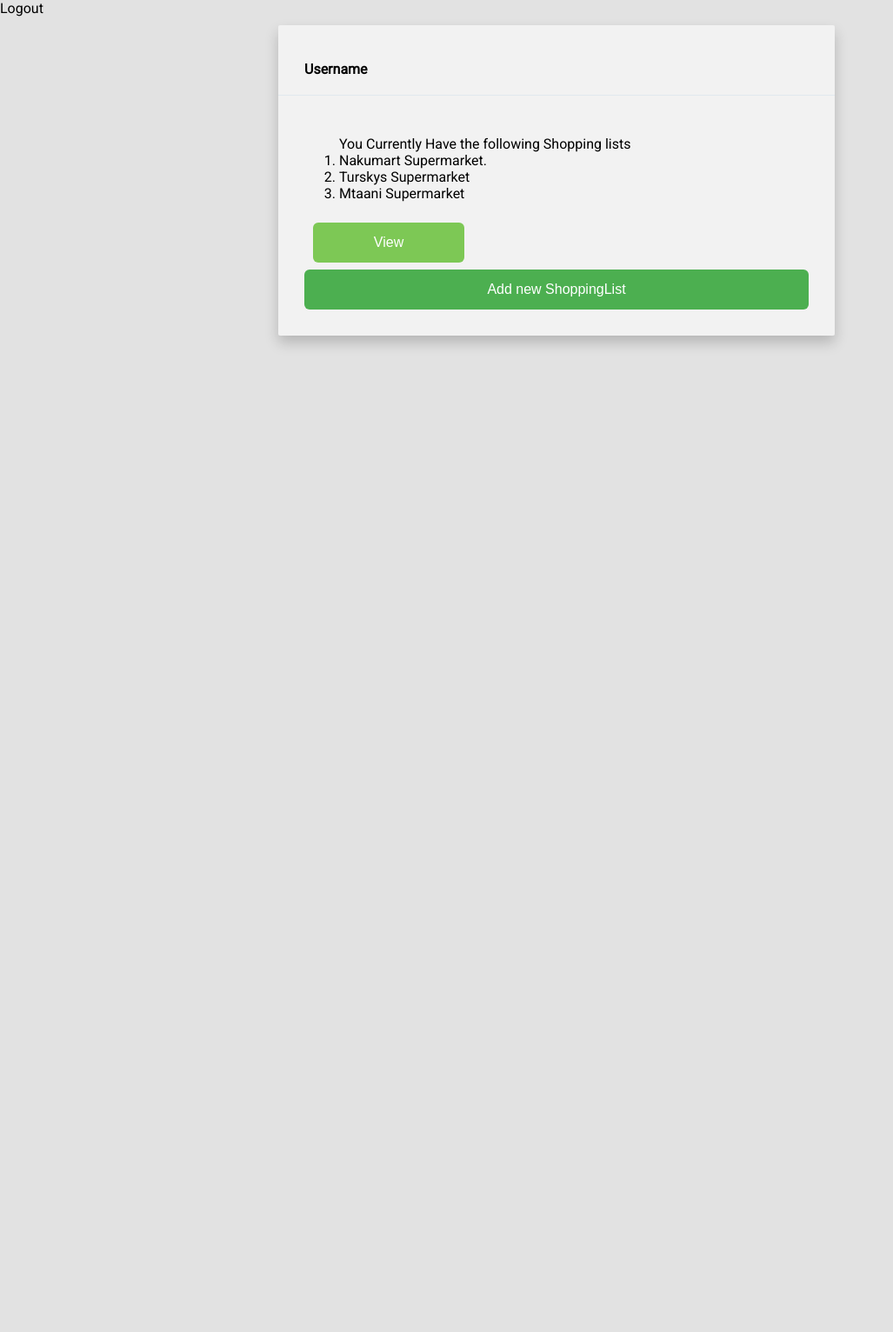
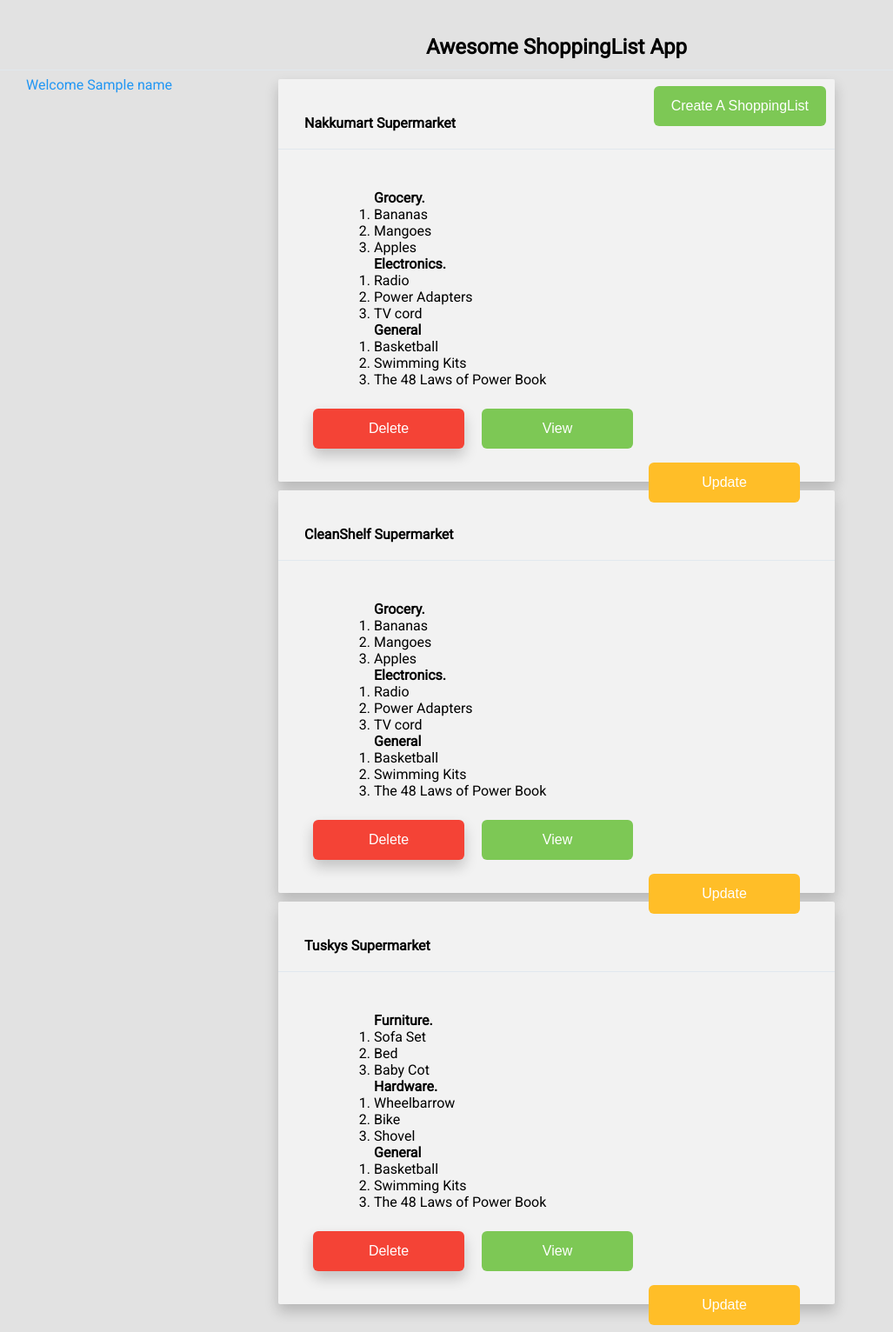
Before and after one commit to esirK/ShoppingList, a Flask app: template app/templates/userdashboard.html in a window 1280 px wide. Shown: the whole page at 87% size, without its empty margins (0-1027 px from the left). Before the commit the page ends 399 px from the top, so only its background shows below. Run offline with Flask 2, Linux system fonts and the light colour scheme; the template is opened without the code that fills it: most values are stand-ins (such as "Sample title", 1, 10 or a date in 2020); some libraries are stand-ins or nearby versions.

Commit message:
[UPDATE] Update UserDashboard

```diff
--- a/app/static/main.css
+++ b/app/static/main.css
@@ -81,7 +81,9 @@ h2 {
 /* Float cancel and signup buttons and add an equal width */
 .cancelbtn,.signupbtn, .loginbtn {
     float: left;
-    width: 50%;
+    margin-left: 5px;
+    margin-right: 5px;
+    width: 40%;
 }
 
 .cancelbtn,.signupbtn:hover, .deletebtn {
@@ -93,6 +95,11 @@ h2 {
     padding: 2px 16px;
     width: 50%;
     margin: auto;
+}
+.btm_buttons {
+    overflow: auto;
+    height: 50px;
+    width: 415px;
 }
 /* Clear floats */
 .btm_buttons::after {
@@ -107,6 +114,13 @@ h2 {
     background: #7dc855;
     margin: 8px 10px;
 }
+.new-btn {
+    width: auto;
+    margin-bottom: 0px;
+    background: #7dc855;
+    margin: 8px 10px;
+    float:right;
+}
 
 /* Change styles for cancel button and signup button on extra small screens */
 @media screen and (max-width: 300px) {
--- a/app/templates/userdashboard.html
+++ b/app/templates/userdashboard.html
@@ -7,26 +7,107 @@
     <link rel="stylesheet" href="{{ url_for('static',filename='main.css') }}">
 </head>
 <body>
-<div id="fixedheader">Logout</div>
-
-<div class="card">
-            <form>
+<form method="post">
+    <div class="items-container">
+        <div class="form-header">
+            <h2 class="title">Awesome ShoppingList App</h2>
+            <p style="color: #2196F3">Welcome {{ name.name }}</p>
+        </div>
+        <div class="card">
+            <button type="submit" class="new-btn"><a href="{{ url_for('create_shopping_lst') }}"  >Create A ShoppingList</a></button>
+            <form action="view_shoppinglist.html">
                 <div class="form-header">
-                    <h4 class="title">Username</h4>
+                    <h4 class="title">Nakkumart Supermarket</h4>
                 </div>
                 <div class="form-body">
                     <ol>
-                        You Currently Have the following Shopping lists
-                        <li>Nakumart Supermarket.</li>
-                        <li>Turskys Supermarket</li>
-                        <li>Mtaani Supermarket</li>
+                        <ol><strong>Grocery.</strong>
+                            <li>Bananas</li>
+                            <li>Mangoes</li>
+                            <li>Apples</li>
+                        </ol>
+
+                        <ol><strong>Electronics.</strong>
+                            <li>Radio</li>
+                            <li>Power Adapters</li>
+                            <li>TV cord</li>
+                        </ol>
+                        <ol><strong>General</strong>
+                            <li>Basketball</li>
+                            <li>Swimming Kits</li>
+                            <li>The 48 Laws of Power Book</li>
+                        </ol>
                     </ol>
                     <!-- Buttons -->
                     <button type="submit" class="view-btn"><a href="#">View</a></button>
-                    <button type="submit" class="newbtn"><a href="#">Add new ShoppingList</a></button>
+                    <button type="submit" class="deletebtn"><a href="#">Delete</a></button>
+                    <button type="submit" class="updatebtn"><a href="#">Update</a></button>
                 </div>
             </form>
         </div>
+        <div class="card">
+            <form action="view_shoppinglist.html">
+                <div class="form-header">
+                    <h4 class="title">CleanShelf Supermarket</h4>
+                </div>
+                <div class="form-body">
+                    <ol>
+                        <ol><strong>Grocery.</strong>
+                            <li>Bananas</li>
+                            <li>Mangoes</li>
+                            <li>Apples</li>
+                        </ol>
 
+                        <ol><strong>Electronics.</strong>
+                            <li>Radio</li>
+                            <li>Power Adapters</li>
+                            <li>TV cord</li>
+                        </ol>
+                        <ol><strong>General</strong>
+                            <li>Basketball</li>
+                            <li>Swimming Kits</li>
+                            <li>The 48 Laws of Power Book</li>
+                        </ol>
+                    </ol>
+                    <!-- Buttons -->
+                    <button type="submit" class="view-btn"><a href="#">View</a></button>
+                    <button type="submit" class="deletebtn"><a href="#">Delete</a></button>
+                    <button type="submit" class="updatebtn"><a href="#">Update</a></button>
+                </div>
+            </form>
+        </div>
+        <div class="card">
+            <form action="view_shoppinglist.html">
+                <div class="form-header">
+                    <h4 class="title">Tuskys Supermarket</h4>
+                </div>
+                <div class="form-body">
+                    <ol>
+                        <ol><strong>Furniture.</strong>
+                            <li>Sofa Set</li>
+                            <li>Bed</li>
+                            <li>Baby Cot</li>
+                        </ol>
+
+                        <ol><strong>Hardware.</strong>
+                            <li>Wheelbarrow</li>
+                            <li>Bike</li>
+                            <li>Shovel</li>
+                        </ol>
+                        <ol><strong>General</strong>
+                            <li>Basketball</li>
+                            <li>Swimming Kits</li>
+                            <li>The 48 Laws of Power Book</li>
+                        </ol>
+                    </ol>
+                    <!-- Buttons -->
+                    <button type="submit" class="view-btn"><a href="#">View</a></button>
+                    <button type="submit" class="deletebtn"><a href="#">Delete</a></button>
+                    <button type="submit" class="updatebtn"><a href="#">Update</a></button>
+                </div>
+            </form>
+        </div>
+    </div>
+</form>
 </body>
 </html>
```
